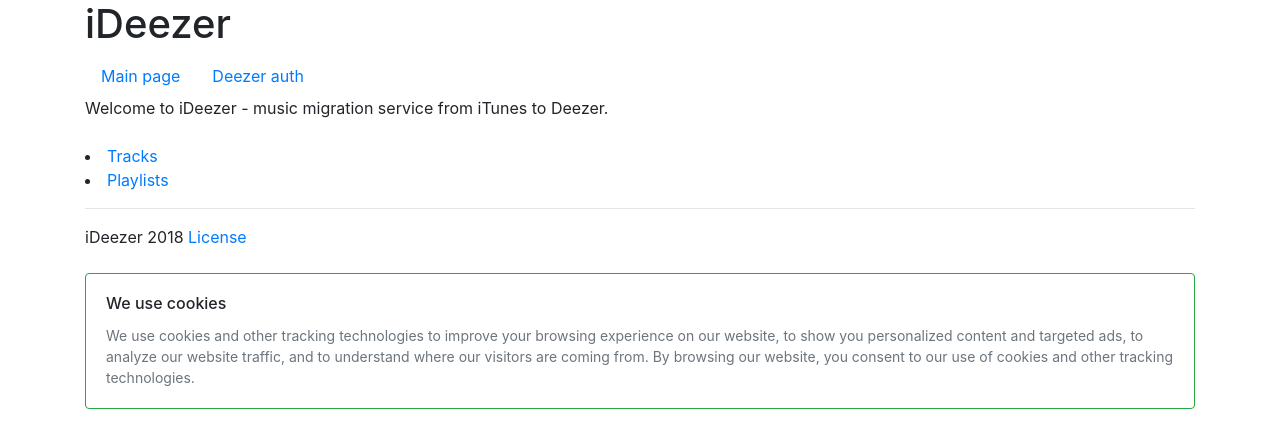
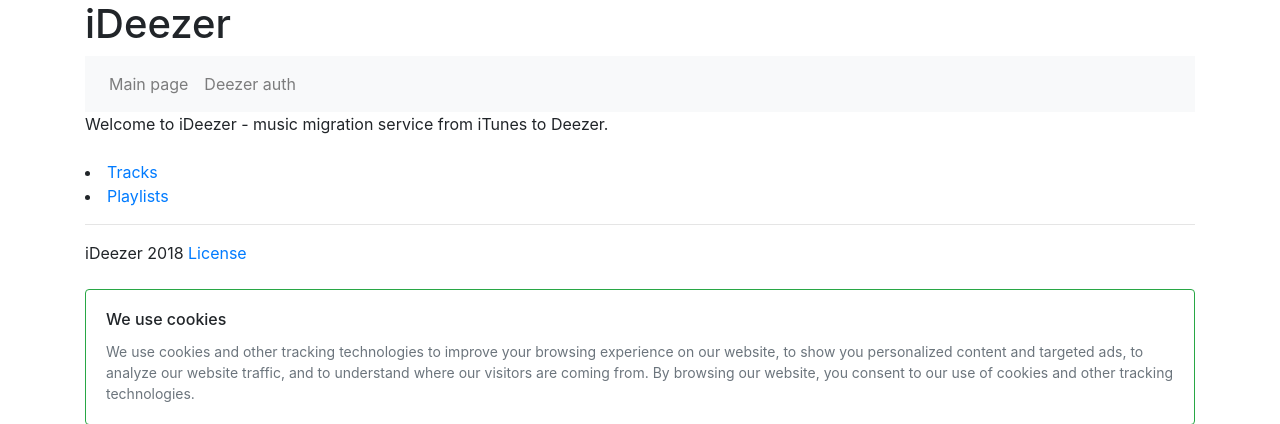
Before and after one commit to perminovs/ideezer, a Django app: page / in a window 1280 px wide. Shown: the top 424 px of the page. Run offline with Django 3.2, Linux system fonts and the light colour scheme; some libraries are stand-ins or nearby versions.

Commit message:
fix run script && change navbar

```diff
--- a/root/ideezer/templates/ideezer/base.html
+++ b/root/ideezer/templates/ideezer/base.html
@@ -16,19 +16,23 @@
         {% endfor %}
     {% endif %}
 
-    {% if user.is_authenticated %}
-        <div class="text-right">
+    <nav class="navbar navbar-expand-lg navbar-light bg-light">
+      <div class="collapse navbar-collapse">
+        <ul class="navbar-nav mr-auto">
+          <li class="nav-item"><a class="nav-link" href="{% url 'main' %}">Main page</a></li>
+          <li class="nav-item"><a class="nav-link" href="{% url 'deezer_auth' %}">Deezer auth</a></li>
+          {% block links %}{% endblock %}
+        </ul>
+
+        {% if user.is_authenticated %}
+          <div class="text-right">
             Logged in as <b> {{ user }} </b>
             {% if user_picture_url %}<img src="{{ user_picture_url }}" alt="avatar"/> {% endif %}
             <a href="{% url 'logout' %}"> Logout </a>
-        </div>
-    {% endif %}
-
-    <ul class="nav">
-        <li class="nav-item>"><a class="nav-link" href="{% url 'main' %}">Main page</a></li>
-        <li class="nav-item>"><a class="nav-link" href="{% url 'deezer_auth' %}">Deezer auth</a></li>
-        {% block links %}{% endblock %}
-    </ul>
+          </div>
+        {% endif %}
+      </div>
+    </nav>
 
     {% block content %}{% endblock %}
 
```
Also changed, not shown: 1 other file.
